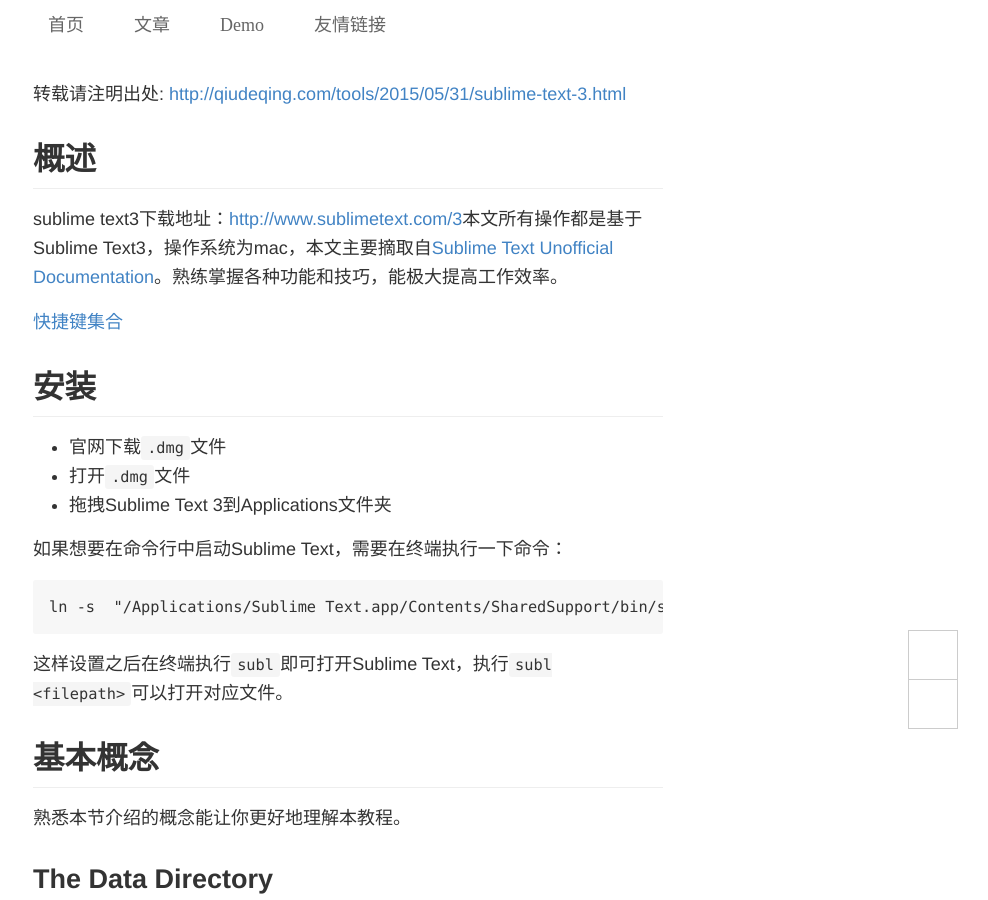
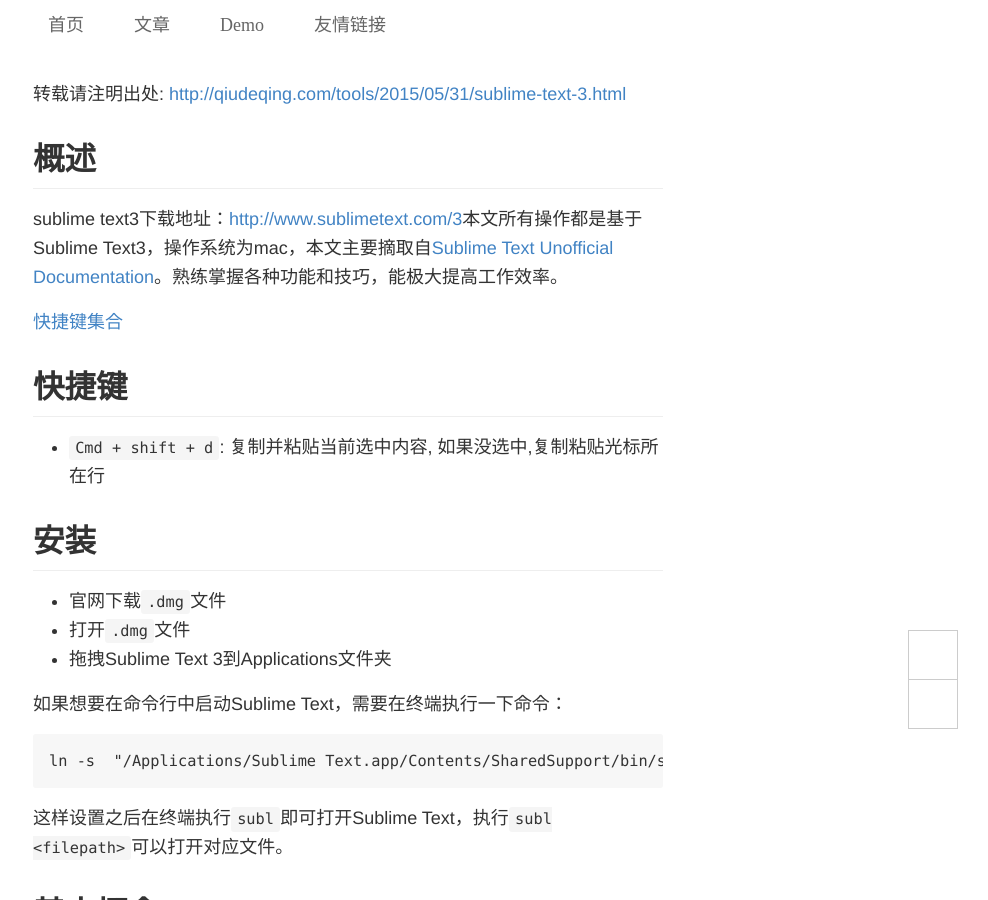
Before and after one commit to footmess/qiu-deqing.github.io, a Jekyll site: the page built from tools/_posts/2015-05-31-sublime-text-3.md, in a window 1280 px wide and 900 px high. Shown: the whole window, without its empty margins (292-1280 px from the left). Built offline with Jekyll 4.4.1, drawn with Linux system fonts in a browser that asks for light colours; some web fonts are replaced; comment, search, counter and statistics services are not loaded.

Commit message:
update sublime text

```diff
--- a/tools/_posts/2015-05-31-sublime-text-3.md
+++ b/tools/_posts/2015-05-31-sublime-text-3.md
@@ -11,6 +11,10 @@
 [1]: http://docs.sublimetext.info/en/latest/index.html
 
 [快捷键集合][01]
+
+## 快捷键
+
+- `Cmd + shift + d`: 复制并粘贴当前选中内容, 如果没选中,复制粘贴光标所在行
 
 ## 安装
 
```
